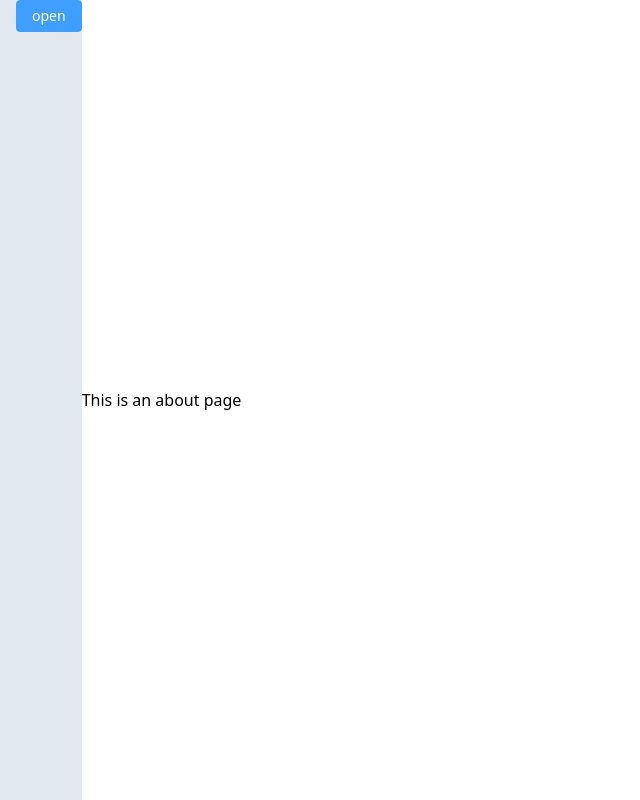
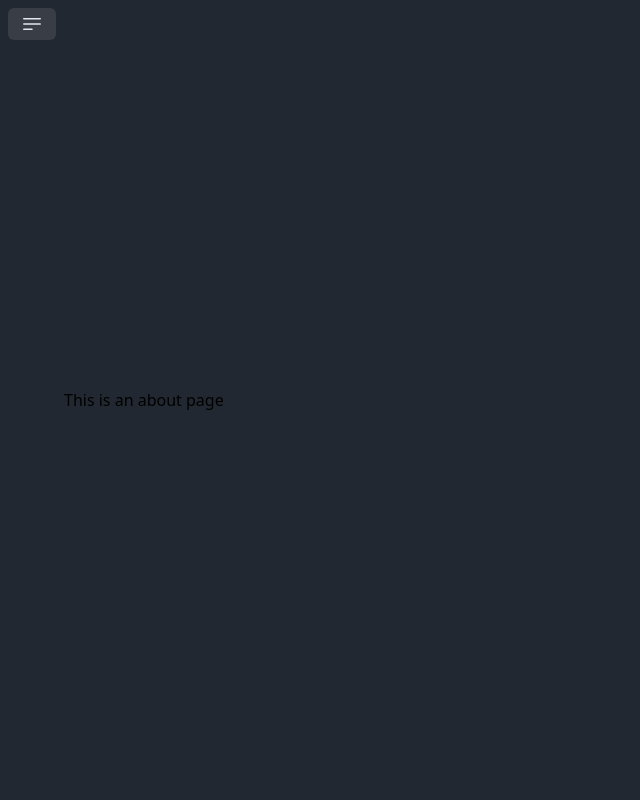
Before and after one commit to ahyalfan/ahyalfan.my.id, a Vue app: page /about in a window 1280 px wide. Shown: the whole page, without its empty margins (0-640 px from the left). Built offline with nearby package versions, Linux system fonts and the light colour scheme.

Commit message:
feat: add darkmode

```diff
--- a/package.json
+++ b/package.json
@@ -9,6 +9,7 @@
     "preview": "vite preview"
   },
   "dependencies": {
+    "@element-plus/icons-vue": "^2.3.1",
     "@vueuse/core": "^11.0.3",
     "element-plus": "^2.8.2",
     "pinia": "^2.1.7",
--- a/src/App.vue
+++ b/src/App.vue
@@ -1,7 +1,15 @@
 <script setup>
-import { RouterLink, RouterView } from 'vue-router'
-import Layout from './layouts/Layout.vue'
+import { RouterLink, RouterView } from "vue-router";
+import Layout from "./layouts/Layout.vue";
+import { onMounted } from "vue";
+import { usePreferredDark } from "@vueuse/core";
 
+onMounted(() => {
+  const isDark = usePreferredDark();
+  if (isDark) {
+    app.classList.toggle("dark");
+  }
+});
 </script>
 
 <template>
@@ -12,6 +20,4 @@ import Layout from './layouts/Layout.vue'
   </div>
 </template>
 
-<style scoped>
-
-</style>
+<style scoped></style>
--- a/src/layouts/Layout.vue
+++ b/src/layouts/Layout.vue
@@ -1,18 +1,36 @@
 <script setup>
-import ContainerLayout from './sidebar/ContainerLayout.vue';
-import { useDrawerStore } from '@/stores/drawer';
+import { ref, watch } from "vue";
+import MenuIcon from "./icon/MenuIcon.vue";
+import ContainerLayout from "./sidebar/ContainerLayout.vue";
+import { useDrawerStore } from "@/stores/drawer";
+import { useElementHover } from "@vueuse/core";
+import Bars3Icon from "./icon/Bars3Icon.vue";
+
 const store = useDrawerStore();
+const open = ref(false);
+
+const elementHover = ref();
+const hover = useElementHover(elementHover);
+
 const openDrawer = () => {
-  store.openDrawer()
+  store.openDrawer();
 };
-
 </script>
 
 <template>
-    <header class="bg-slate-200 dark:bg-color-2">
-      <el-button type="primary" style="margin-left: 16px" @click="openDrawer()">
-        open
-    </el-button>
-      <ContainerLayout/>
-    </header>
+  <header class="m-2">
+    <button ref="elementHover" class="px-3 py-1 bg-slate-200 rounded-md dark:bg-color-2">
+      <MenuIcon
+        v-show="!hover"
+        class="size-6 text-color-2 dark:text-slate-200 transition-transform duration-300"
+        @click="openDrawer()"
+      />
+      <Bars3Icon
+        v-show="hover"
+        class="size-6 text-color-2 dark:text-slate-200 transition-transform duration-300"
+        @click="openDrawer()"
+      />
+    </button>
+    <ContainerLayout />
+  </header>
 </template>
--- /dev/null
+++ b/src/layouts/icon/Bars3Icon.vue
@@ -0,0 +1,19 @@
+<script setup>
+import { ref, watchEffect } from "vue";
+const svgD = ref("M3.75 6.75h16.5M3.75 12h16.5m-16.5 5.25H12");
+const svgDFull = ref("M3.75 6.75h16.5M3.75 12h16.5m-16.5 5.25h16.5");
+</script>
+<template>
+  <i>
+    <svg
+      xmlns="http://www.w3.org/2000/svg"
+      fill="none"
+      viewBox="0 0 24 24"
+      stroke-width="1.5"
+      stroke="currentColor"
+      :class="$attrs.class"
+    >
+      <path stroke-linecap="round" stroke-linejoin="round" :d="svgDFull" />
+    </svg>
+  </i>
+</template>
--- /dev/null
+++ b/src/layouts/icon/CloseIcon.vue
@@ -0,0 +1,17 @@
+<script setup></script>
+<template>
+  <i>
+    <svg
+      xmlns="http://www.w3.org/2000/svg"
+      fill="none"
+      viewBox="0 0 24 24"
+      stroke-width="1.5"
+      stroke="currentColor"
+      :class="$attrs.class"
+    >
+      <path stroke-linecap="round" stroke-linejoin="round" d="M6 18 18 6M6 6l12 12" />
+    </svg>
+  </i>
+</template>
+
+<style scoped></style>
--- /dev/null
+++ b/src/layouts/icon/LogoIcon.vue
@@ -0,0 +1,18 @@
+<script setup></script>
+<template>
+  <i>
+    <svg
+      xmlns="http://www.w3.org/2000/svg"
+      viewBox="80 47 90.1 89.1"
+      xml:space="preserve"
+      :class="$attrs.class"
+    >
+      <path
+        d="M104.754 96.536h-6.24L124.022 51h27.082l4.397 45.536h6.078l3.42 35.332h-27.952l-1.14-15.25H120.44c-2.714 5.046-5.265 10.148-7.977 15.25H85zm30.449 1.141v-1.14h-5.915l.107-18.019-7.273 18.02h6.025l-.434 1.14z"
+        fill="#00adb5"
+      />
+    </svg>
+  </i>
+</template>
+
+<style scoped></style>
--- /dev/null
+++ b/src/layouts/icon/MenuIcon.vue
@@ -0,0 +1,19 @@
+<script setup>
+import { ref, watchEffect } from "vue";
+const svgD = ref("M3.75 6.75h16.5M3.75 12h16.5m-16.5 5.25H12");
+const svgDFull = ref("M3.75 6.75h16.5M3.75 12h16.5m-16.5 5.25h16.5");
+</script>
+<template>
+  <i>
+    <svg
+      xmlns="http://www.w3.org/2000/svg"
+      fill="none"
+      viewBox="0 0 24 24"
+      stroke-width="1.5"
+      stroke="currentColor"
+      :class="$attrs.class"
+    >
+      <path stroke-linecap="round" stroke-linejoin="round" :d="svgD" />
+    </svg>
+  </i>
+</template>
--- a/src/layouts/sidebar/ContainerLayout.vue
+++ b/src/layouts/sidebar/ContainerLayout.vue
@@ -1,24 +1,42 @@
 <script setup>
-import { ref } from 'vue'
-import ThemeToggleLayout from './ThemeToggleLayout.vue';
-import { useDrawerStore } from '@/stores/drawer';
-import RouterLayout from './RouterLayout.vue';
+import { ref } from "vue";
+import ThemeToggleLayout from "./ThemeToggleLayout.vue";
+import { useDrawerStore } from "@/stores/drawer";
+import RouterLayout from "./RouterLayout.vue";
+import CloseIcon from "../icon/CloseIcon.vue";
+import LogoIcon from "../icon/LogoIcon.vue";
 const store = useDrawerStore();
 </script>
 
 <template>
-    <el-drawer class="bg-slate-200 dark:bg-color-2" v-model="store.drawer" :show-close="false" direction="ltr" size="">
+  <!-- custom content drawer -->
+  <el-drawer
+    class="bg-slate-200 dark:bg-color-2"
+    v-model="store.drawer"
+    direction="ltr"
+    title="I am the title"
+    :with-header="false"
+    size="250"
+  >
+    <div
+      class="flex items-end mb-8 p-1 rounded-md py-2 pb-4 bg-slate-200 dark:bg-color-1"
+    >
+      <LogoIcon class="size-16" />
+      <h4 class="ml-1 text-2xl tracking-wide font-mono font-semibold dark:text-color-4">
+        hyalfan
+      </h4>
+    </div>
 
-    <template #header="{ close, titleId, titleClass }">
-        <h4 :id="titleId" :class="titleClass">This is a custom header!</h4>
-        <el-button type="danger" @click="close">
-          <el-icon class="el-icon--left"><CircleCloseFilled /></el-icon>
-          Close
-        </el-button>
-    </template>
+    <div
+      class="mb-4 text-color-1 bg-slate-200 p-2 py-2 rounded-md tracking-wide dark:bg-color-1 dark:text-white"
+    >
+      Hello World!
+    </div>
 
-    <ThemeToggleLayout />
+    <ThemeToggleLayout class="mb-4" />
+
     <RouterLayout />
-
   </el-drawer>
 </template>
+
+<style scoped></style>
--- a/src/layouts/sidebar/RouterLayout.vue
+++ b/src/layouts/sidebar/RouterLayout.vue
@@ -6,7 +6,7 @@ const openDrawer = () => {
 };
 </script>
 <template>
-    <nav>
+    <nav class="bg-slate-200 text-slate-600 dark:bg-color-1 dark:text-slate-400">
         <RouterLink to="/" @click="openDrawer()">Home</RouterLink>
         <RouterLink to="/about" @click="openDrawer()">About</RouterLink>
     </nav>
--- a/src/layouts/sidebar/ThemeToggleLayout.vue
+++ b/src/layouts/sidebar/ThemeToggleLayout.vue
@@ -1,12 +1,37 @@
 <script setup>
+import { Sunny } from "@element-plus/icons-vue";
+import { Moon } from "@element-plus/icons-vue";
+import { usePreferredDark } from "@vueuse/core";
+import { onMounted, ref, watch } from "vue";
 
 const app = document.getElementById("app");
+const darkMode = ref(usePreferredDark());
+const toogle = ref(true);
 const setDark = () => {
-  app.classList.toggle("dark")
+  toogle.value = !toogle.value;
+  app.classList.toggle("dark");
+  document.getElementById("testDarMode").classList.toggle("-translate-x-7");
 };
+watch(darkMode, () => {
+  app.classList.toggle("dark");
+});
 </script>
 <template>
-  <div>
-    <el-button @click="setDark">Default</el-button>
+  <div
+    class="flex justify-between border border-slate-400 rounded-md p-2 bg-slate-200 dark:bg-color-1"
+  >
+    <h6 class="text-slate-600 dark:text-slate-400">Dark Mode</h6>
+    <button
+      @click="setDark"
+      class="p-0 w-[52px] size-6 rounded-full flex items-center justify-end bg-[#F2F2F2] dark:bg-[#2C2C2C] border-slate-500 border transition-all duration-300"
+    >
+      <div
+        id="testDarMode"
+        class="flex items-center h-full px-1 rounded- transition-all duration-300"
+      >
+        <el-icon v-show="!toogle" color="black"><Sunny /></el-icon>
+        <el-icon v-show="toogle" color="white"><moon /></el-icon>
+      </div>
+    </button>
   </div>
 </template>
--- a/src/views/HomeView.vue
+++ b/src/views/HomeView.vue
@@ -2,6 +2,6 @@
 
 <template>
   <main>
-    <h1 class="dark:text-green-700 text-black">Test</h1>
+    <h1 class="dark:text-green-700 text-black">Home</h1>
   </main>
 </template>
```
Also changed, not shown: src/assets/icon/button/menu.svg (added), 1 other file (tests, documents, lock files or other folders).
